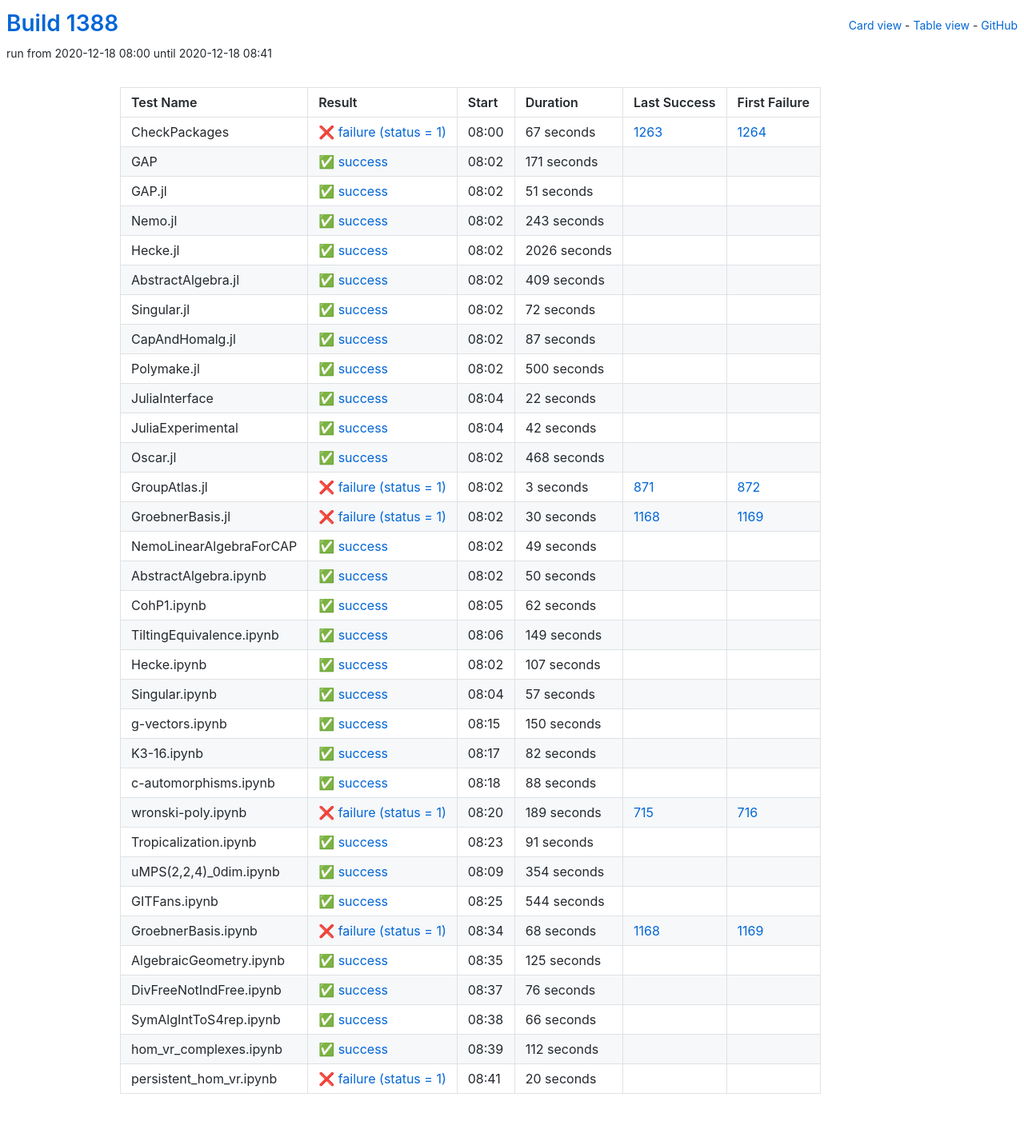
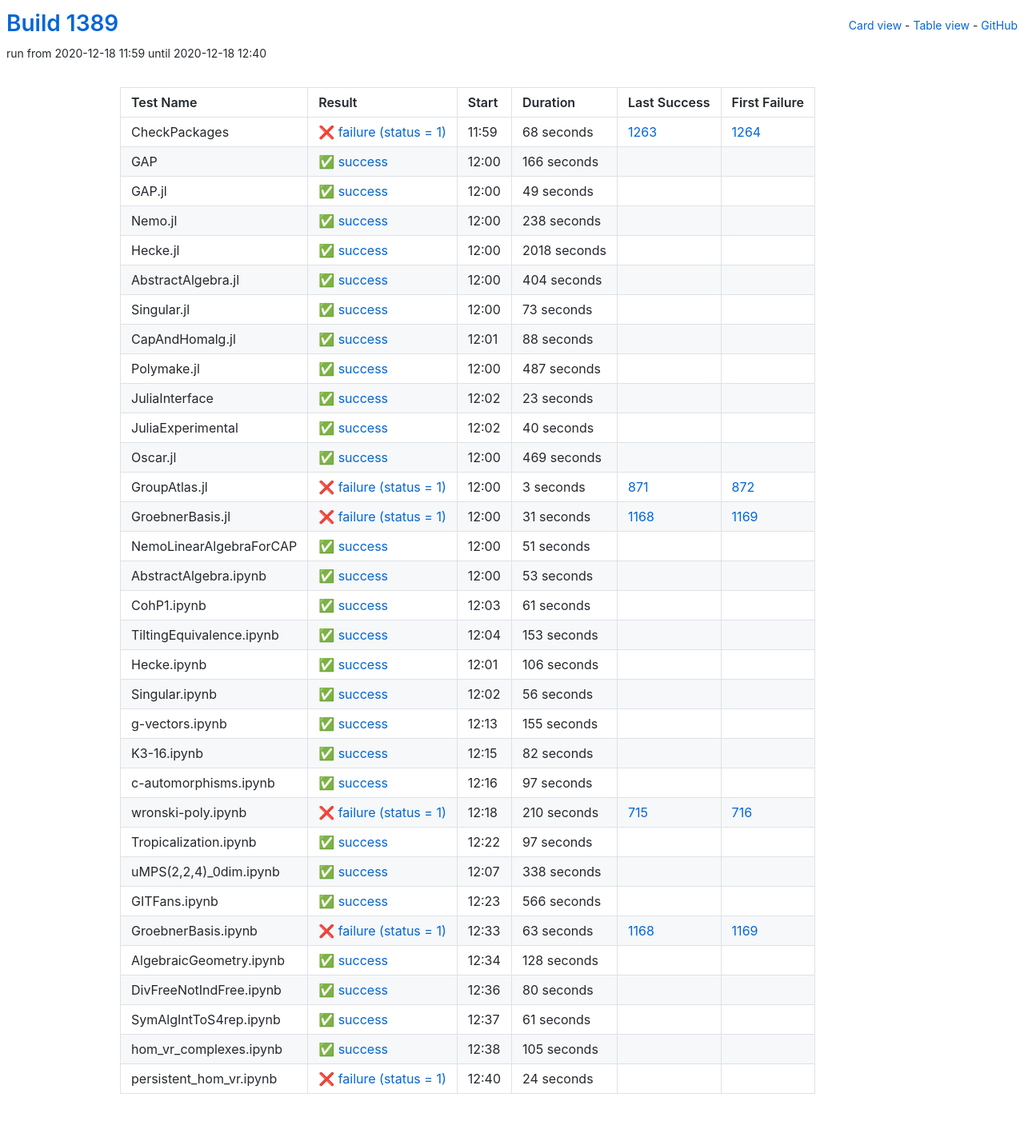
Before and after one commit to oscar-system/oscar-ci-status-stable, a Jekyll site: the page built from table.html, in a window 1280 px wide. Shown: the whole page at 80% size. Built offline with Jekyll 4.4.1, drawn with Linux system fonts in a browser that asks for light colours.

Commit message:
Build #1389

```diff
--- a/_data/ci.yml
+++ b/_data/ci.yml
@@ -1,6 +1,6 @@
 ---
-build: 1388
-build_url: https://oscarci.mathematik.uni-kl.de/job/oscar-stable/1388/
+build: 1389
+build_url: https://oscarci.mathematik.uni-kl.de/job/oscar-stable/1389/
 job: oscar-stable
 organization: oscar-system
 repo: oscar-ci-status-stable
@@ -8,152 +8,152 @@ repourl: https://github.com/oscar-system/oscar-ci-status-stable
 tests:
 - name: CheckPackages
   id: checkpackages
-  log: https://oscarci.mathematik.uni-kl.de/job/oscar-stable/1388/artifact/logs/build-1388/CheckPackages.log
-  start: 2020-12-18 08:00
+  log: https://oscarci.mathematik.uni-kl.de/job/oscar-stable/1389/artifact/logs/build-1389/CheckPackages.log
+  start: 2020-12-18 11:59
   success: false
   exitcode: 1
   status: failure
-  duration: 67
+  duration: 68
   last_success: 1263
   last_success_url: https://oscarci.mathematik.uni-kl.de/job/oscar-stable/1263/
   first_failure: 1264
   first_failure_url: https://oscarci.mathematik.uni-kl.de/job/oscar-stable/1264/
 - name: GAP
   id: gap
-  log: https://oscarci.mathematik.uni-kl.de/job/oscar-stable/1388/artifact/logs/build-1388/GAP.log
-  start: 2020-12-18 08:02
+  log: https://oscarci.mathematik.uni-kl.de/job/oscar-stable/1389/artifact/logs/build-1389/GAP.log
+  start: 2020-12-18 12:00
   success: true
   exitcode: 0
   status: success
-  duration: 171
+  duration: 166
   last_success: false
   last_success_url:
   first_failure: false
   first_failure_url:
 - name: GAP.jl
   id: gap-jl
-  log: https://oscarci.mathematik.uni-kl.de/job/oscar-stable/1388/artifact/logs/build-1388/GAP.jl.log
-  start: 2020-12-18 08:02
+  log: https://oscarci.mathematik.uni-kl.de/job/oscar-stable/1389/artifact/logs/build-1389/GAP.jl.log
+  start: 2020-12-18 12:00
   success: true
   exitcode: 0
   status: success
-  duration: 51
+  duration: 49
   last_success: false
   last_success_url:
   first_failure: false
   first_failure_url:
 - name: Nemo.jl
   id: nemo-jl
-  log: https://oscarci.mathematik.uni-kl.de/job/oscar-stable/1388/artifact/logs/build-1388/Nemo.jl.log
-  start: 2020-12-18 08:02
+  log: https://oscarci.mathematik.uni-kl.de/job/oscar-stable/1389/artifact/logs/build-1389/Nemo.jl.log
+  start: 2020-12-18 12:00
   success: true
   exitcode: 0
   status: success
-  duration: 243
+  duration: 238
   last_success: false
   last_success_url:
   first_failure: false
   first_failure_url:
 - name: Hecke.jl
   id: hecke-jl
-  log: https://oscarci.mathematik.uni-kl.de/job/oscar-stable/1388/artifact/logs/build-1388/Hecke.jl.log
-  start: 2020-12-18 08:02
+  log: https://oscarci.mathematik.uni-kl.de/job/oscar-stable/1389/artifact/logs/build-1389/Hecke.jl.log
+  start: 2020-12-18 12:00
   success: true
   exitcode: 0
   status: success
-  duration: 2026
+  duration: 2018
   last_success: false
   last_success_url:
   first_failure: false
   first_failure_url:
 - name: AbstractAlgebra.jl
   id: abstractalgebra-jl
-  log: https://oscarci.mathematik.uni-kl.de/job/oscar-stable/1388/artifact/logs/build-1388/AbstractAlgebra.jl.log
-  start: 2020-12-18 08:02
+  log: https://oscarci.mathematik.uni-kl.de/job/oscar-stable/1389/artifact/logs/build-1389/AbstractAlgebra.jl.log
+  start: 2020-12-18 12:00
   success: true
   exitcode: 0
   status: success
-  duration: 409
+  duration: 404
   last_success: false
   last_success_url:
   first_failure: false
   first_failure_url:
 - name: Singular.jl
   id: singular-jl
-  log: https://oscarci.mathematik.uni-kl.de/job/oscar-stable/1388/artifact/logs/build-1388/Singular.jl.log
-  start: 2020-12-18 08:02
+  log: https://oscarci.mathematik.uni-kl.de/job/oscar-stable/1389/artifact/logs/build-1389/Singular.jl.log
+  start: 2020-12-18 12:00
   success: true
   exitcode: 0
   status: success
-  duration: 72
+  duration: 73
   last_success: false
   last_success_url:
   first_failure: false
   first_failure_url:
 - name: CapAndHomalg.jl
   id: capandhomalg-jl
-  log: https://oscarci.mathematik.uni-kl.de/job/oscar-stable/1388/artifact/logs/build-1388/CapAndHomalg.jl.log
-  start: 2020-12-18 08:02
+  log: https://oscarci.mathematik.uni-kl.de/job/oscar-stable/1389/artifact/logs/build-1389/CapAndHomalg.jl.log
+  start: 2020-12-18 12:01
   success: true
   exitcode: 0
   status: success
-  duration: 87
+  duration: 88
   last_success: false
   last_success_url:
   first_failure: false
   first_failure_url:
 - name: Polymake.jl
   id: polymake-jl
-  log: https://oscarci.mathematik.uni-kl.de/job/oscar-stable/1388/artifact/logs/build-1388/Polymake.jl.log
-  start: 2020-12-18 08:02
+  log: https://oscarci.mathematik.uni-kl.de/job/oscar-stable/1389/artifact/logs/build-1389/Polymake.jl.log
+  start: 2020-12-18 12:00
   success: true
   exitcode: 0
   status: success
-  duration: 500
+  duration: 487
   last_success: false
   last_success_url:
   first_failure: false
   first_failure_url:
 - name: JuliaInterface
   id: juliainterface
-  log: https://oscarci.mathematik.uni-kl.de/job/oscar-stable/1388/artifact/logs/build-1388/JuliaInterface.log
-  start: 2020-12-18 08:04
+  log: https://oscarci.mathematik.uni-kl.de/job/oscar-stable/1389/artifact/logs/build-1389/JuliaInterface.log
+  start: 2020-12-18 12:02
   success: true
   exitcode: 0
   status: success
-  duration: 22
+  duration: 23
   last_success: false
   last_success_url:
   first_failure: false
   first_failure_url:
 - name: JuliaExperimental
   id: juliaexperimental
-  log: https://oscarci.mathematik.uni-kl.de/job/oscar-stable/1388/artifact/logs/build-1388/JuliaExperimental.log
-  start: 2020-12-18 08:04
+  log: https://oscarci.mathematik.uni-kl.de/job/oscar-stable/1389/artifact/logs/build-1389/JuliaExperimental.log
+  start: 2020-12-18 12:02
   success: true
   exitcode: 0
   status: success
-  duration: 42
+  duration: 40
   last_success: false
   last_success_url:
   first_failure: false
   first_failure_url:
 - name: Oscar.jl
   id: oscar-jl
-  log: https://oscarci.mathematik.uni-kl.de/job/oscar-stable/1388/artifact/logs/build-1388/Oscar.jl.log
-  start: 2020-12-18 08:02
+  log: https://oscarci.mathematik.uni-kl.de/job/oscar-stable/1389/artifact/logs/build-1389/Oscar.jl.log
+  start: 2020-12-18 12:00
   success: true
   exitcode: 0
   status: success
-  duration: 468
+  duration: 469
   last_success: false
   last_success_url:
   first_failure: false
   first_failure_url:
 - name: GroupAtlas.jl
   id: groupatlas-jl
-  log: https://oscarci.mathematik.uni-kl.de/job/oscar-stable/1388/artifact/logs/build-1388/GroupAtlas.jl.log
-  start: 2020-12-18 08:02
+  log: https://oscarci.mathematik.uni-kl.de/job/oscar-stable/1389/artifact/logs/build-1389/GroupAtlas.jl.log
+  start: 2020-12-18 12:00
   success: false
   exitcode: 1
   status: failure
@@ -164,104 +164,104 @@ tests:
   first_failure_url: https://oscarci.mathematik.uni-kl.de/job/oscar-stable/872/
 - name: GroebnerBasis.jl
   id: groebnerbasis-jl
-  log: https://oscarci.mathematik.uni-kl.de/job/oscar-stable/1388/artifact/logs/build-1388/GroebnerBasis.jl.log
-  start: 2020-12-18 08:02
+  log: https://oscarci.mathematik.uni-kl.de/job/oscar-stable/1389/artifact/logs/build-1389/GroebnerBasis.jl.log
+  start: 2020-12-18 12:00
   success: false
   exitcode: 1
   status: failure
-  duration: 30
+  duration: 31
   last_success: 1168
   last_success_url: https://oscarci.mathematik.uni-kl.de/job/oscar-stable/1168/
   first_failure: 1169
   first_failure_url: https://oscarci.mathematik.uni-kl.de/job/oscar-stable/1169/
 - name: NemoLinearAlgebraForCAP
   id: nemolinearalgebraforcap
-  log: https://oscarci.mathematik.uni-kl.de/job/oscar-stable/1388/artifact/logs/build-1388/NemoLinearAlgebraForCAP.log
-  start: 2020-12-18 08:02
+  log: https://oscarci.mathematik.uni-kl.de/job/oscar-stable/1389/artifact/logs/build-1389/NemoLinearAlgebraForCAP.log
+  start: 2020-12-18 12:00
   success: true
   exitcode: 0
   status: success
-  duration: 49
+  duration: 51
   last_success: false
   last_success_url:
   first_failure: false
   first_failure_url:
 - name: AbstractAlgebra.ipynb
   id: abstractalgebra-ipynb
-  log: https://oscarci.mathematik.uni-kl.de/job/oscar-stable/1388/artifact/logs/build-1388/AbstractAlgebra.ipynb.log
-  start: 2020-12-18 08:02
+  log: https://oscarci.mathematik.uni-kl.de/job/oscar-stable/1389/artifact/logs/build-1389/AbstractAlgebra.ipynb.log
+  start: 2020-12-18 12:00
   success: true
   exitcode: 0
   status: success
-  duration: 50
+  duration: 53
   last_success: false
   last_success_url:
   first_failure: false
   first_failure_url:
 - name: CohP1.ipynb
   id: cohp1-ipynb
-  log: https://oscarci.mathematik.uni-kl.de/job/oscar-stable/1388/artifact/logs/build-1388/CohP1.ipynb.log
-  start: 2020-12-18 08:05
+  log: https://oscarci.mathematik.uni-kl.de/job/oscar-stable/1389/artifact/logs/build-1389/CohP1.ipynb.log
+  start: 2020-12-18 12:03
   success: true
   exitcode: 0
   status: success
-  duration: 62
+  duration: 61
   last_success: false
   last_success_url:
   first_failure: false
   first_failure_url:
 - name: TiltingEquivalence.ipynb
   id: tiltingequivalence-ipynb
-  log: https://oscarci.mathematik.uni-kl.de/job/oscar-stable/1388/artifact/logs/build-1388/TiltingEquivalence.ipynb.log
-  start: 2020-12-18 08:06
+  log: https://oscarci.mathematik.uni-kl.de/job/oscar-stable/1389/artifact/logs/build-1389/TiltingEquivalence.ipynb.log
+  start: 2020-12-18 12:04
   success: true
   exitcode: 0
   status: success
-  duration: 149
+  duration: 153
   last_success: false
   last_success_url:
   first_failure: false
   first_failure_url:
 - name: Hecke.ipynb
   id: hecke-ipynb
-  log: https://oscarci.mathematik.uni-kl.de/job/oscar-stable/1388/artifact/logs/build-1388/Hecke.ipynb.log
-  start: 2020-12-18 08:02
+  log: https://oscarci.mathematik.uni-kl.de/job/oscar-stable/1389/artifact/logs/build-1389/Hecke.ipynb.log
+  start: 2020-12-18 12:01
   success: true
   exitcode: 0
   status: success
-  duration: 107
+  duration: 106
   last_success: false
   last_success_url:
   first_failure: false
   first_failure_url:
 - name: Singular.ipynb
   id: singular-ipynb
-  log: https://oscarci.mathematik.uni-kl.de/job/oscar-stable/1388/artifact/logs/build-1388/Singular.ipynb.log
-  start: 2020-12-18 08:04
+  log: https://oscarci.mathematik.uni-kl.de/job/oscar-stable/1389/artifact/logs/build-1389/Singular.ipynb.log
+  start: 2020-12-18 12:02
   success: true
   exitcode: 0
   status: success
-  duration: 57
+  duration: 56
   last_success: false
   last_success_url:
   first_failure: false
   first_failure_url:
 - name: g-vectors.ipynb
   id: g-vectors-ipynb
-  log: https://oscarci.mathematik.uni-kl.de/job/oscar-stable/1388/artifact/logs/build-1388/g-vectors.ipynb.log
-  start: 2020-12-18 08:15
+  log: https://oscarci.mathematik.uni-kl.de/job/oscar-stable/1389/artifact/logs/build-1389/g-vectors.ipynb.log
+  start: 2020-12-18 12:13
   success: true
   exitcode: 0
   status: success
-  duration: 150
+  duration: 155
   last_success: false
   last_success_url:
   first_failure: false
   first_failure_url:
 - name: K3-16.ipynb
   id: k3-16-ipynb
-  log: https://oscarci.mathematik.uni-kl.de/job/oscar-stable/1388/artifact/logs/build-1388/K3-16.ipynb.log
-  start: 2020-12-18 08:17
+  log: https://oscarci.mathematik.uni-kl.de/job/oscar-stable/1389/artifact/logs/build-1389/K3-16.ipynb.log
+  start: 2020-12-18 12:15
   success: true
   exitcode: 0
   status: success
@@ -272,132 +272,132 @@ tests:
   first_failure_url:
 - name: c-automorphisms.ipynb
   id: c-automorphisms-ipynb
-  log: https://oscarci.mathematik.uni-kl.de/job/oscar-stable/1388/artifact/logs/build-1388/c-automorphisms.ipynb.log
-  start: 2020-12-18 08:18
+  log: https://oscarci.mathematik.uni-kl.de/job/oscar-stable/1389/artifact/logs/build-1389/c-automorphisms.ipynb.log
+  start: 2020-12-18 12:16
   success: true
   exitcode: 0
   status: success
-  duration: 88
+  duration: 97
   last_success: false
   last_success_url:
   first_failure: false
   first_failure_url:
 - name: wronski-poly.ipynb
   id: wronski-poly-ipynb
-  log: https://oscarci.mathematik.uni-kl.de/job/oscar-stable/1388/artifact/logs/build-1388/wronski-poly.ipynb.log
-  start: 2020-12-18 08:20
+  log: https://oscarci.mathematik.uni-kl.de/job/oscar-stable/1389/artifact/logs/build-1389/wronski-poly.ipynb.log
+  start: 2020-12-18 12:18
   success: false
   exitcode: 1
   status: failure
-  duration: 189
+  duration: 210
   last_success: 715
   last_success_url: https://oscarci.mathematik.uni-kl.de/job/oscar-stable/715/
   first_failure: 716
   first_failure_url: https://oscarci.mathematik.uni-kl.de/job/oscar-stable/716/
 - name: Tropicalization.ipynb
   id: tropicalization-ipynb
-  log: https://oscarci.mathematik.uni-kl.de/job/oscar-stable/1388/artifact/logs/build-1388/Tropicalization.ipynb.log
-  start: 2020-12-18 08:23
+  log: https://oscarci.mathematik.uni-kl.de/job/oscar-stable/1389/artifact/logs/build-1389/Tropicalization.ipynb.log
+  start: 2020-12-18 12:22
   success: true
   exitcode: 0
   status: success
-  duration: 91
+  duration: 97
   last_success: false
   last_success_url:
   first_failure: false
   first_failure_url:
 - name: uMPS(2,2,4)_0dim.ipynb
   id: umps-2-2-4-0dim-ipynb
-  log: https://oscarci.mathematik.uni-kl.de/job/oscar-stable/1388/artifact/logs/build-1388/uMPS-2-2-4-_0dim.ipynb.log
-  start: 2020-12-18 08:09
+  log: https://oscarci.mathematik.uni-kl.de/job/oscar-stable/1389/artifact/logs/build-1389/uMPS-2-2-4-_0dim.ipynb.log
+  start: 2020-12-18 12:07
   success: true
   exitcode: 0
   status: success
-  duration: 354
+  duration: 338
   last_success: false
   last_success_url:
   first_failure: false
   first_failure_url:
 - name: GITFans.ipynb
   id: gitfans-ipynb
-  log: https://oscarci.mathematik.uni-kl.de/job/oscar-stable/1388/artifact/logs/build-1388/GITFans.ipynb.log
-  start: 2020-12-18 08:25
+  log: https://oscarci.mathematik.uni-kl.de/job/oscar-stable/1389/artifact/logs/build-1389/GITFans.ipynb.log
+  start: 2020-12-18 12:23
   success: true
   exitcode: 0
   status: success
-  duration: 544
+  duration: 566
   last_success: false
   last_success_url:
   first_failure: false
   first_failure_url:
 - name: GroebnerBasis.ipynb
   id: groebnerbasis-ipynb
-  log: https://oscarci.mathematik.uni-kl.de/job/oscar-stable/1388/artifact/logs/build-1388/GroebnerBasis.ipynb.log
-  start: 2020-12-18 08:34
+  log: https://oscarci.mathematik.uni-kl.de/job/oscar-stable/1389/artifact/logs/build-1389/GroebnerBasis.ipynb.log
+  start: 2020-12-18 12:33
   success: false
   exitcode: 1
   status: failure
-  duration: 68
+  duration: 63
   last_success: 1168
   last_success_url: https://oscarci.mathematik.uni-kl.de/job/oscar-stable/1168/
   first_failure: 1169
   first_failure_url: https://oscarci.mathematik.uni-kl.de/job/oscar-stable/1169/
 - name: AlgebraicGeometry.ipynb
   id: algebraicgeometry-ipynb
-  log: https://oscarci.mathematik.uni-kl.de/job/oscar-stable/1388/artifact/logs/build-1388/AlgebraicGeometry.ipynb.log
-  start: 2020-12-18 08:35
+  log: https://oscarci.mathematik.uni-kl.de/job/oscar-stable/1389/artifact/logs/build-1389/AlgebraicGeometry.ipynb.log
+  start: 2020-12-18 12:34
   success: true
   exitcode: 0
   status: success
-  duration: 125
+  duration: 128
   last_success: false
   last_success_url:
   first_failure: false
   first_failure_url:
 - name: DivFreeNotIndFree.ipynb
   id: divfreenotindfree-ipynb
-  log: https://oscarci.mathematik.uni-kl.de/job/oscar-stable/1388/artifact/logs/build-1388/DivFreeNotIndFree.ipynb.log
-  start: 2020-12-18 08:37
+  log: https://oscarci.mathematik.uni-kl.de/job/oscar-stable/1389/artifact/logs/build-1389/DivFreeNotIndFree.ipynb.log
+  start: 2020-12-18 12:36
   success: true
   exitcode: 0
   status: success
-  duration: 76
+  duration: 80
   last_success: false
   last_success_url:
   first_failure: false
   first_failure_url:
 - name: SymAlgIntToS4rep.ipynb
   id: symalginttos4rep-ipynb
-  log: https://oscarci.mathematik.uni-kl.de/job/oscar-stable/1388/artifact/logs/build-1388/SymAlgIntToS4rep.ipynb.log
-  start: 2020-12-18 08:38
+  log: https://oscarci.mathematik.uni-kl.de/job/oscar-stable/1389/artifact/logs/build-1389/SymAlgIntToS4rep.ipynb.log
+  start: 2020-12-18 12:37
   success: true
   exitcode: 0
   status: success
-  duration: 66
+  duration: 61
   last_success: false
   last_success_url:
   first_failure: false
   first_failure_url:
 - name: hom_vr_complexes.ipynb
   id: hom-vr-complexes-ipynb
-  log: https://oscarci.mathematik.uni-kl.de/job/oscar-stable/1388/artifact/logs/build-1388/hom_vr_complexes.ipynb.log
-  start: 2020-12-18 08:39
+  log: https://oscarci.mathematik.uni-kl.de/job/oscar-stable/1389/artifact/logs/build-1389/hom_vr_complexes.ipynb.log
+  start: 2020-12-18 12:38
   success: true
   exitcode: 0
   status: success
-  duration: 112
+  duration: 105
   last_success: false
   last_success_url:
   first_failure: false
   first_failure_url:
 - name: persistent_hom_vr.ipynb
   id: persistent-hom-vr-ipynb
-  log: https://oscarci.mathematik.uni-kl.de/job/oscar-stable/1388/artifact/logs/build-1388/persistent_hom_vr.ipynb.log
-  start: 2020-12-18 08:41
+  log: https://oscarci.mathematik.uni-kl.de/job/oscar-stable/1389/artifact/logs/build-1389/persistent_hom_vr.ipynb.log
+  start: 2020-12-18 12:40
   success: false
   exitcode: 1
   status: failure
-  duration: 20
+  duration: 24
   last_success: false
   last_success_url:
   first_failure: false
```
Also changed, not shown: README.md.
